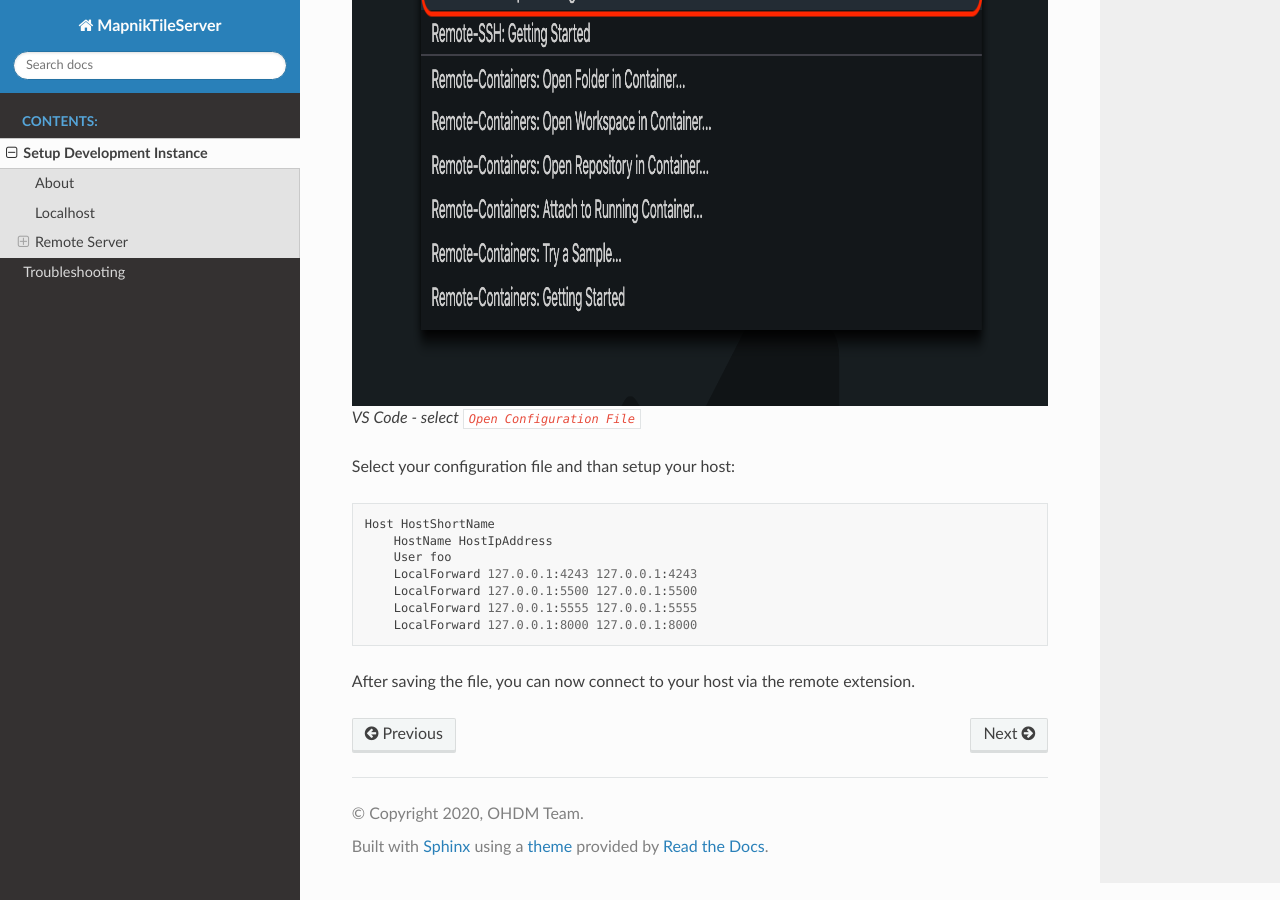
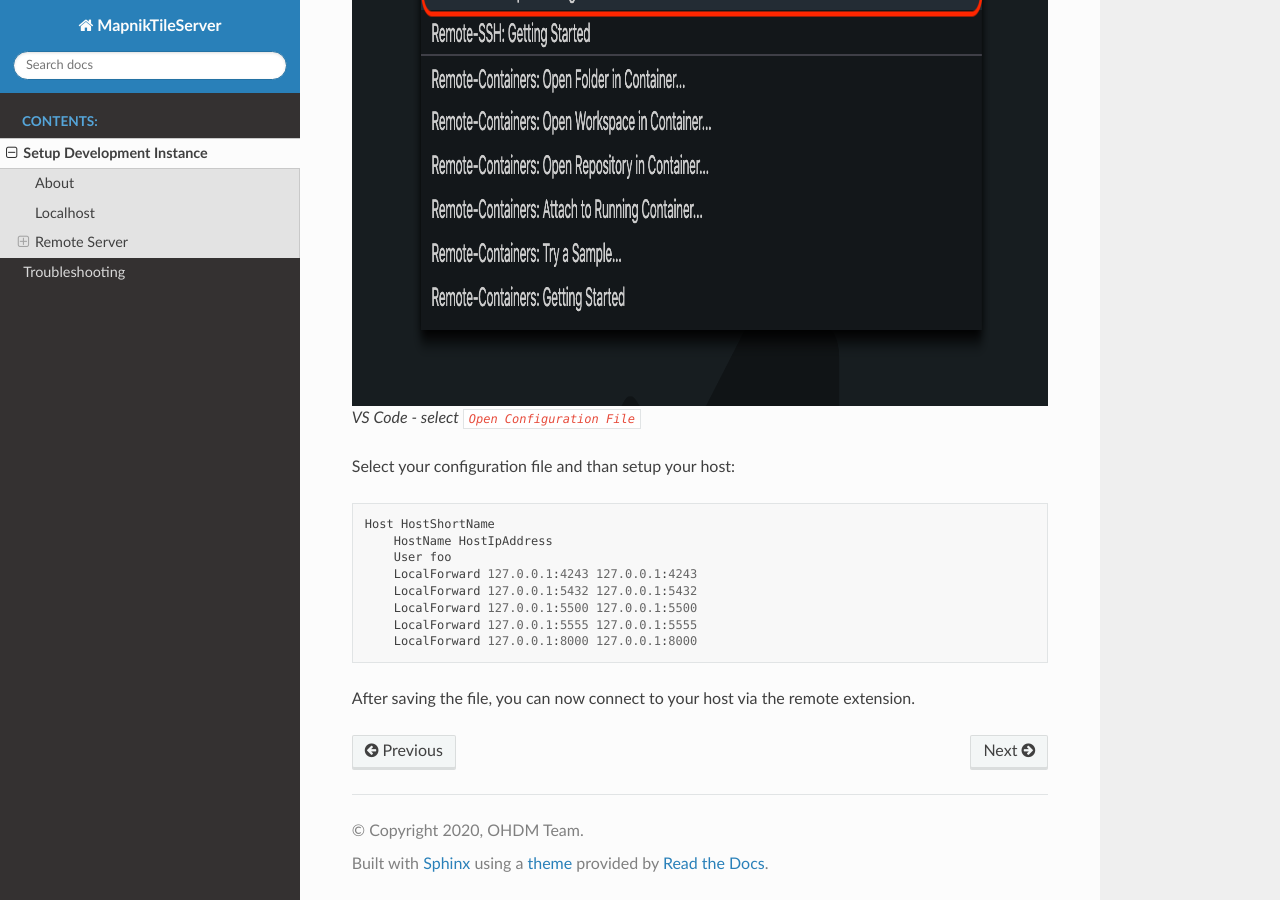
Before and after one commit to OpenHistoricalDataMap/MapnikTileServer, a Sphinx documentation site: the page built from docs/setup_development_instance.rst, in a window 1280 px wide and 900 px high, scrolled down 5384 px. Built offline with Sphinx 7.4.7 and the Read the Docs theme 2.0.0, drawn with Linux system fonts in a browser that asks for light colours.

Commit message:
add postgres port

```diff
--- a/docs/setup_development_instance.rst
+++ b/docs/setup_development_instance.rst
@@ -220,6 +220,7 @@ Select your configuration file and than setup your host::
         HostName HostIpAddress
         User foo
         LocalForward 127.0.0.1:4243 127.0.0.1:4243
+        LocalForward 127.0.0.1:5432 127.0.0.1:5432
         LocalForward 127.0.0.1:5500 127.0.0.1:5500
         LocalForward 127.0.0.1:5555 127.0.0.1:5555
         LocalForward 127.0.0.1:8000 127.0.0.1:8000
```
